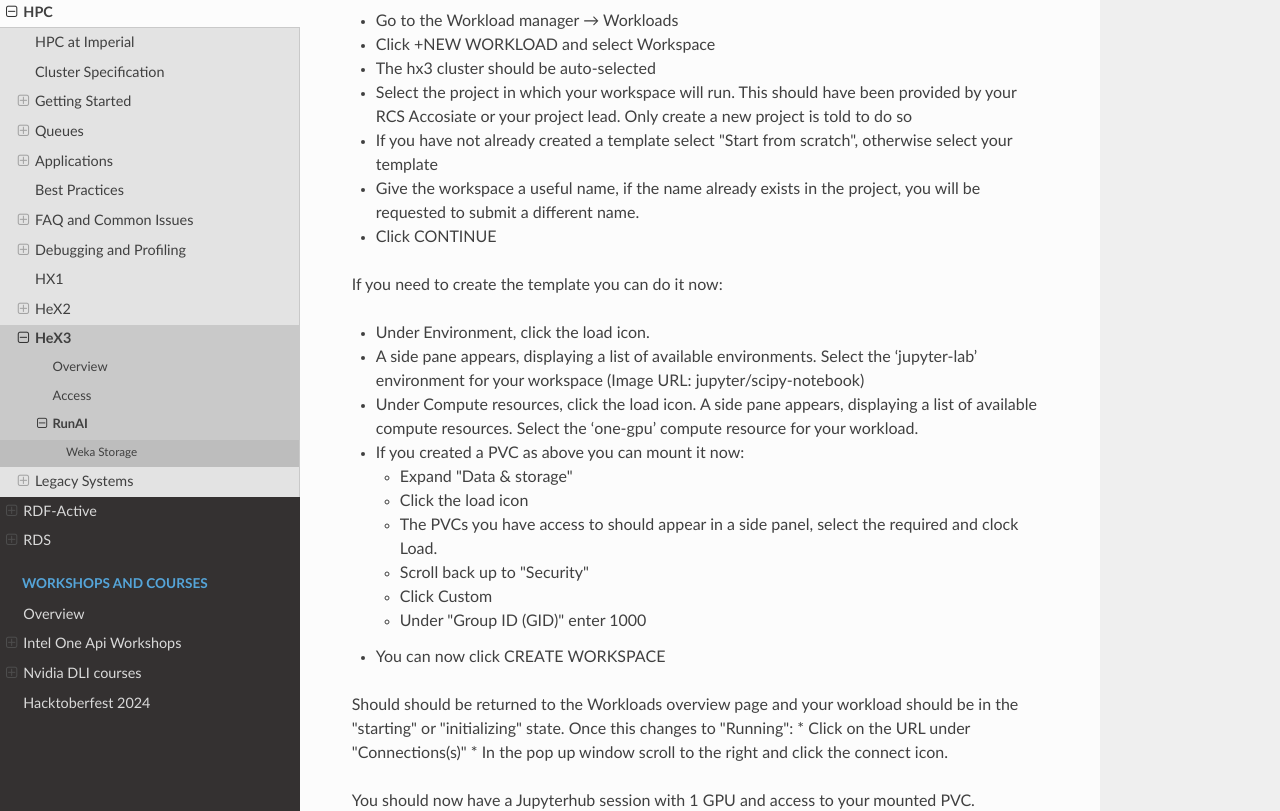
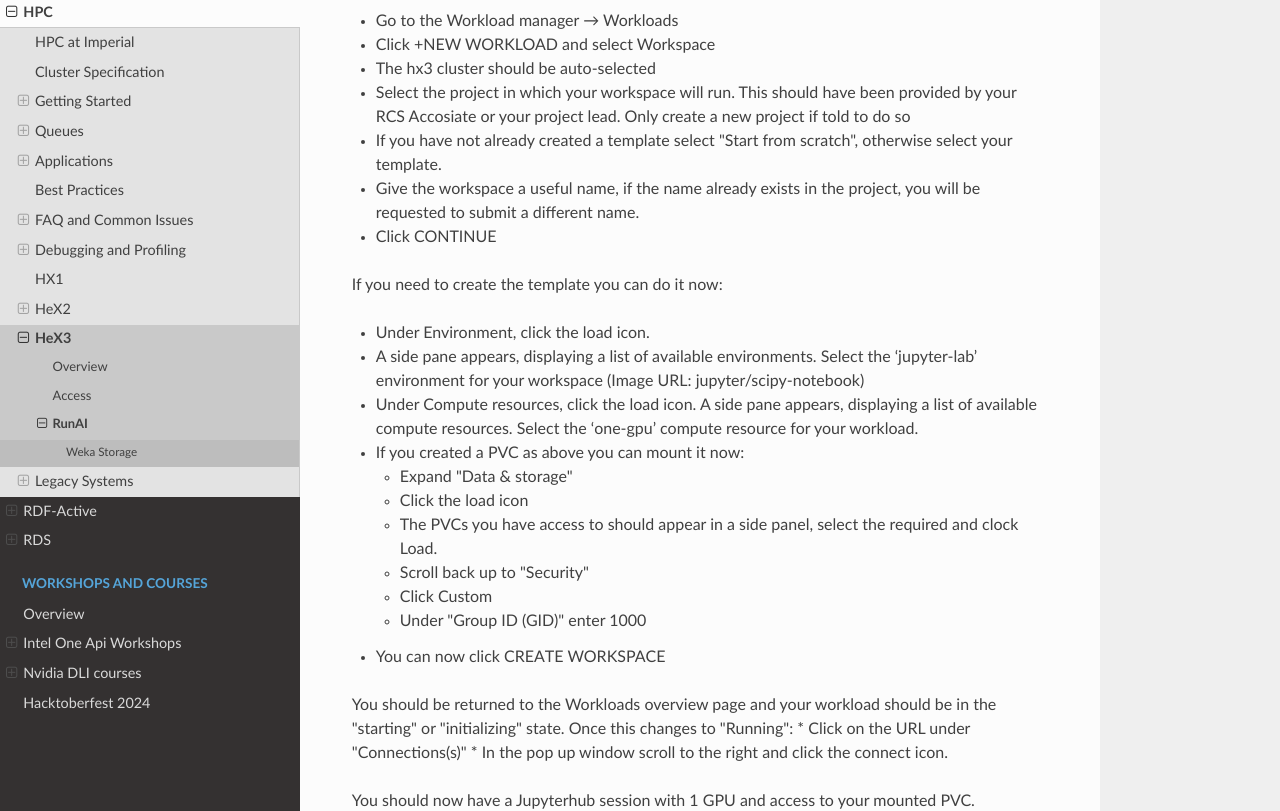
Before and after one commit to ImperialCollegeLondon/icl-rcs-user-guide, an MkDocs documentation site: the page built from docs/hpc/hx3/runai.md, in a window 1280 px wide and 1400 px high, scrolled down 946 px. Shown: the part 434-1245 px from the top of the window. Built offline with MkDocs 1.6.1, drawn with Linux system fonts in a browser that asks for light colours; nearby versions of some CDN libraries.

Commit message:
Fix typos
Corrected typos and improved clarity in instructions.

```diff
--- a/docs/hpc/hx3/runai.md
+++ b/docs/hpc/hx3/runai.md
@@ -38,8 +38,8 @@ To create a new Juputerhub workspace:
 * Go to the Workload manager → Workloads
 * Click +NEW WORKLOAD and select Workspace
 * The hx3 cluster should be auto-selected
-* Select the project in which your workspace will run. This should have been provided by your RCS Accosiate or your project lead. Only create a new project is told to do so
-* If you have not already created a template select "Start from scratch", otherwise select your template
+* Select the project in which your workspace will run. This should have been provided by your RCS Accosiate or your project lead. Only create a new project if told to do so
+* If you have not already created a template select "Start from scratch", otherwise select your template.
 * Give the workspace a useful name, if the name already exists in the project, you will be requested to submit a different name.
 * Click CONTINUE
 
@@ -57,7 +57,7 @@ If you need to create the template you can do it now:
     * Under "Group ID (GID)" enter 1000
 * You can now click CREATE WORKSPACE
 
-Should should be returned to the Workloads overview page and your workload should be in the "starting" or "initializing" state.
+You should be returned to the Workloads overview page and your workload should be in the "starting" or "initializing" state.
 Once this changes to "Running":
 * Click on the URL under "Connections(s)"
 * In the pop up window scroll to the right and click the connect icon.
```
